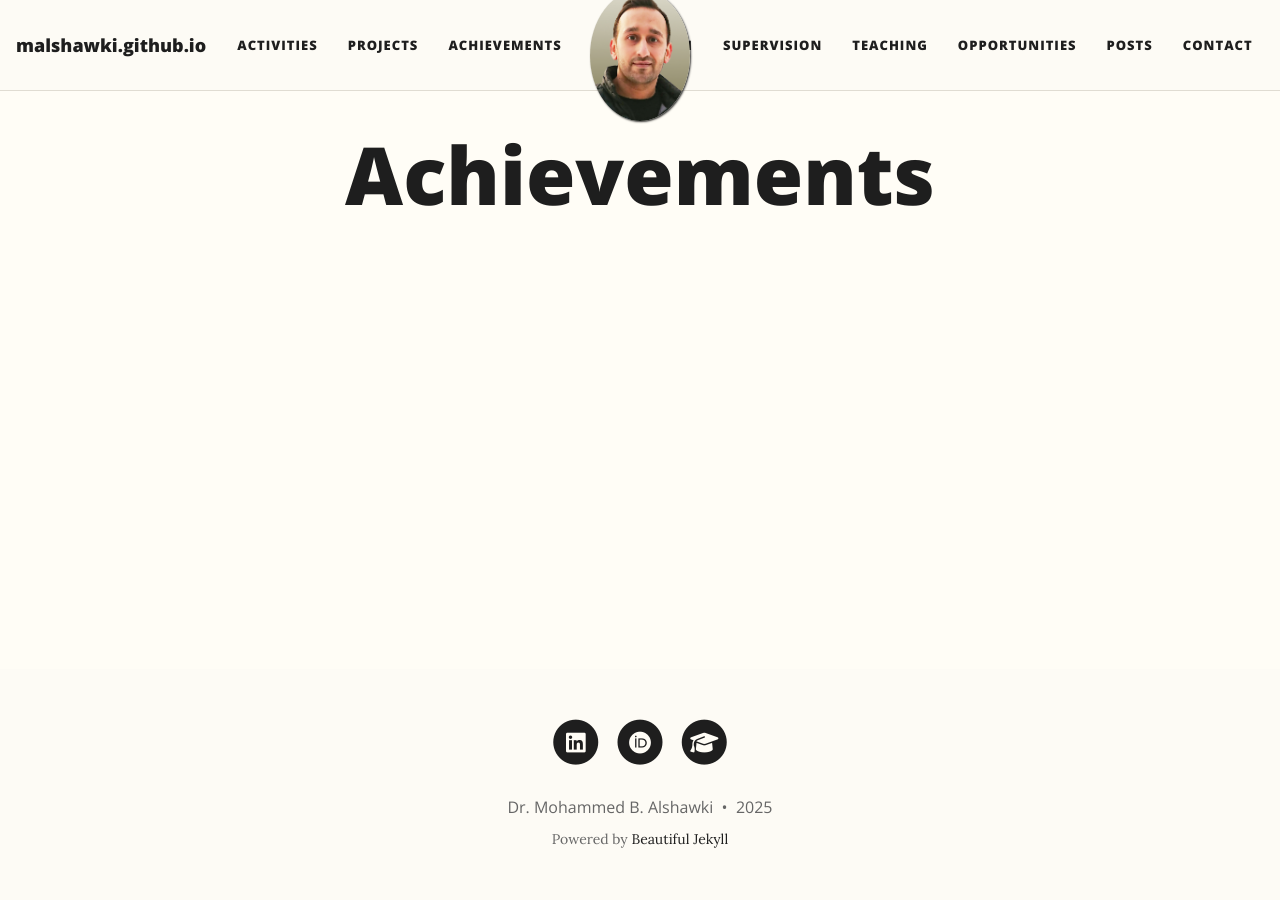
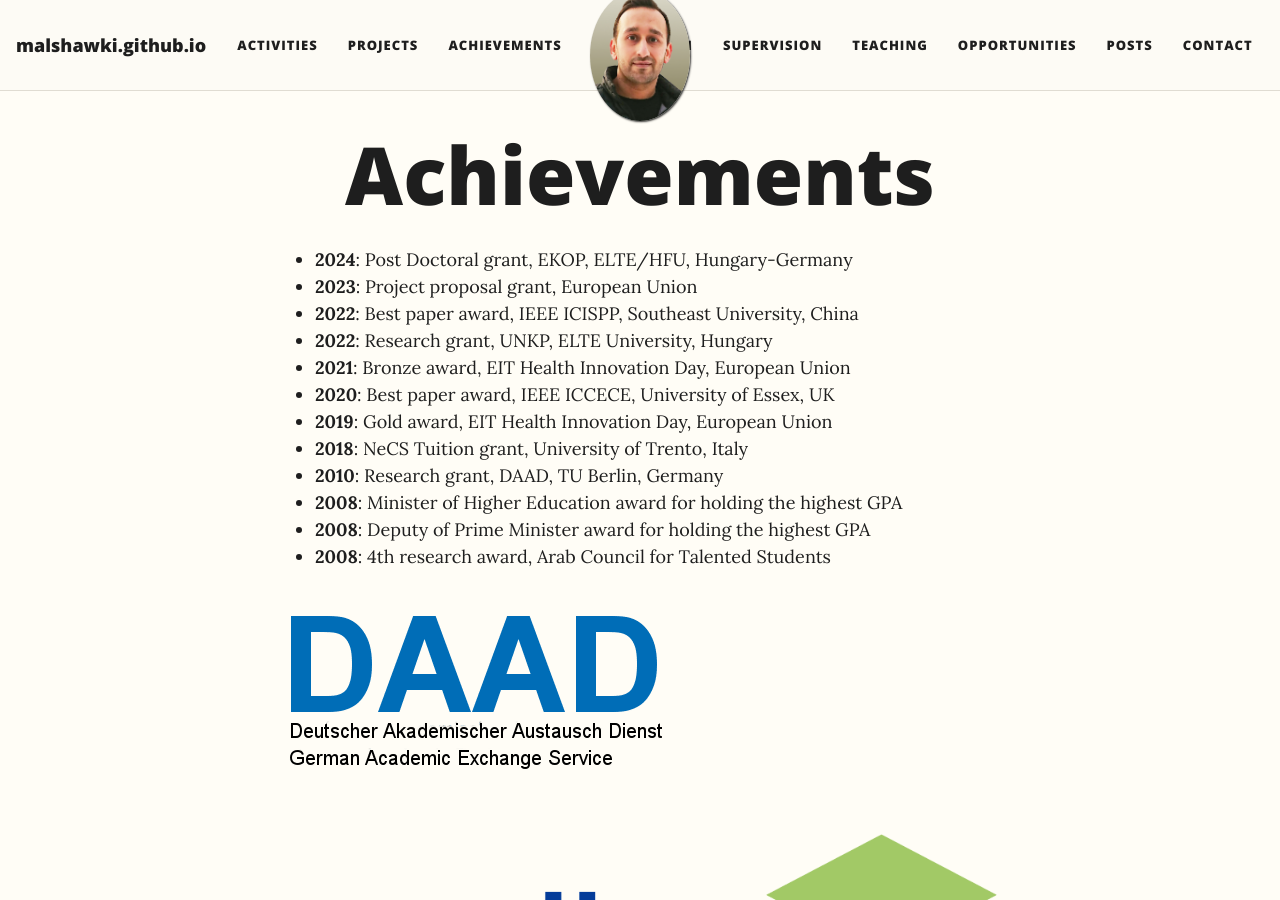
Before and after one commit to malshawki/malshawki.github.io, a Jekyll site: the page built from achievements.md, in a window 1280 px wide and 900 px high. Built offline with Jekyll 4.4.1, drawn with Linux system fonts in a browser that asks for light colours; comment, search, counter and statistics services are not loaded; some of the changed text lies outside the part shown.

Commit message:
Update achievements.md

```diff
--- a/achievements.md
+++ b/achievements.md
@@ -3,3 +3,37 @@
 title: Achievements
 subtitle:
 ---
+
+- **2024**: Post Doctoral grant, EKOP, ELTE/HFU, Hungary-Germany
+- **2023**: Project proposal grant, European Union
+- **2022**: Best paper award, IEEE ICISPP, Southeast University, China
+- **2022**: Research grant, UNKP, ELTE University, Hungary
+- **2021**: Bronze award, EIT Health Innovation Day, European Union
+- **2020**: Best paper award, IEEE ICCECE, University of Essex, UK
+- **2019**: Gold award, EIT Health Innovation Day, European Union
+- **2018**: NeCS Tuition grant, University of Trento, Italy
+- **2010**: Research grant, DAAD, TU Berlin, Germany
+- **2008**: Minister of Higher Education award for holding the highest GPA
+- **2008**: Deputy of Prime Minister award for holding the highest GPA
+- **2008**: 4th research award, Arab Council for Talented Students
+
+<!-- Image: DAAD (150x150) -->
+![DAAD](/assets/img/DAAD.png)
+
+<!-- Image: EKOP (150x150) -->
+![EKOP](/assets/img/ekop.png)
+
+<!-- Image: NeCS (150x150) -->
+![NeCS](/assets/img/necs.jpg)
+
+<!-- Image: European Union (150x150) -->
+![European Union](/assets/img/eu.png)
+
+<!-- Image: ÚNKP (150x150) -->
+![ÚNKP](/assets/img/unkp.png)
+
+<!-- Image: Arab Council (150x150) -->
+![Arab Council](/assets/img/ac.jpg)
+---
+
+**Disclaimer:** Any opinions, findings and conclusions or recommendations expressed in research outputs (published papers, talks, blog postings etc.) are those of the author(s) and do not necessarily reflect the views of the sponsors.
```
